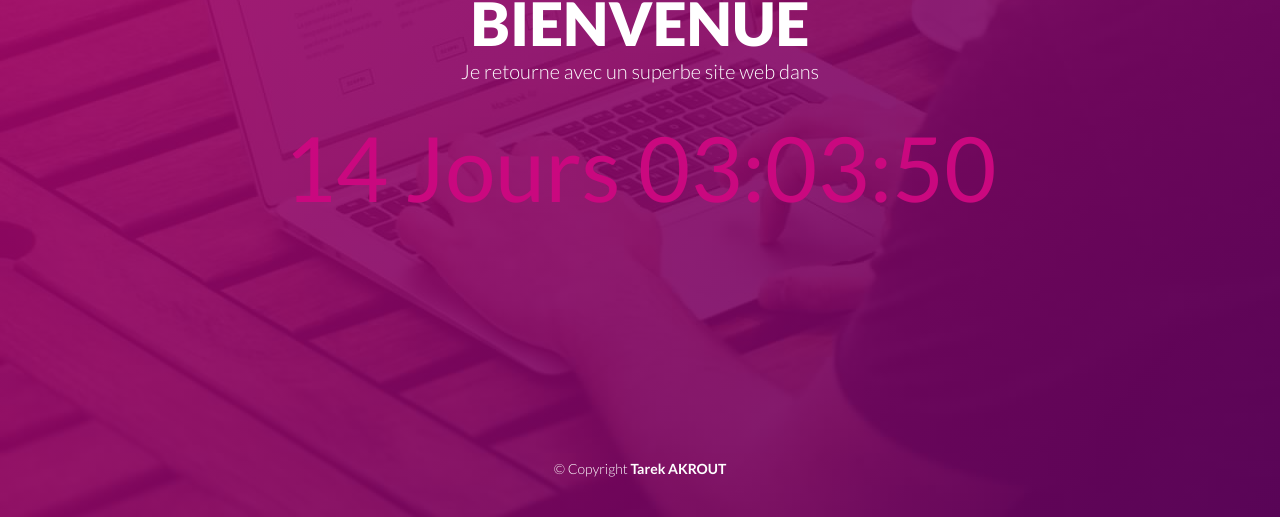
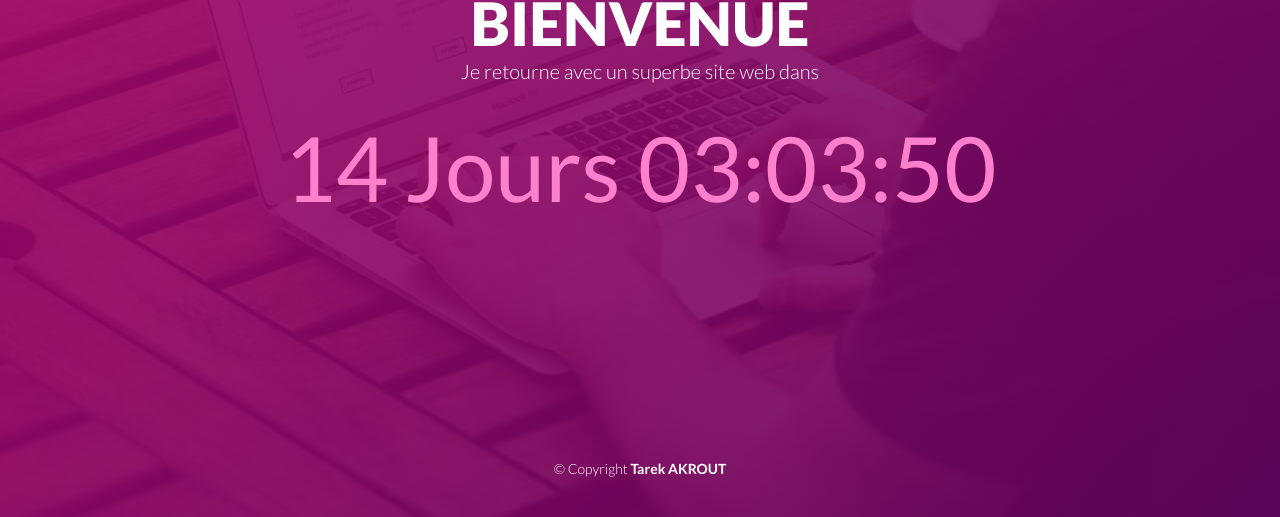
Before and after one commit to takrout/coming-soon, a plain HTML site: page index.html in a window 1280 px wide. Shown: the part 283-800 px from the top of the page. Drawn offline with Linux system fonts and the light colour scheme.

Commit message:
change clock color

```diff
--- a/css/style.css
+++ b/css/style.css
@@ -136,7 +136,7 @@ html, body {
     padding-top: 30px;
     font-weight: 500;
     font-size: 90px;
-    color: #ca087f;
+    color: #fd80cd;
 }
 
 .layer {
```
